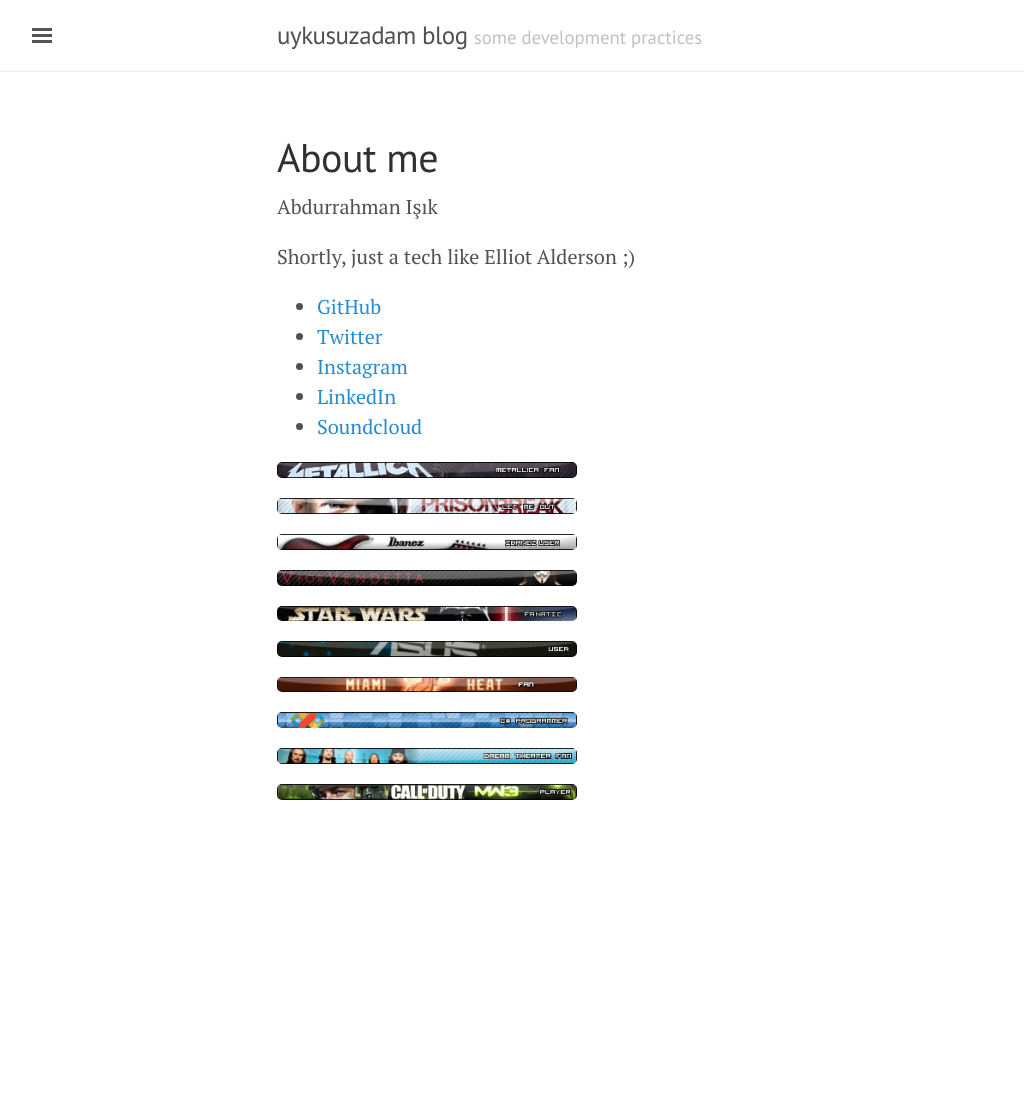
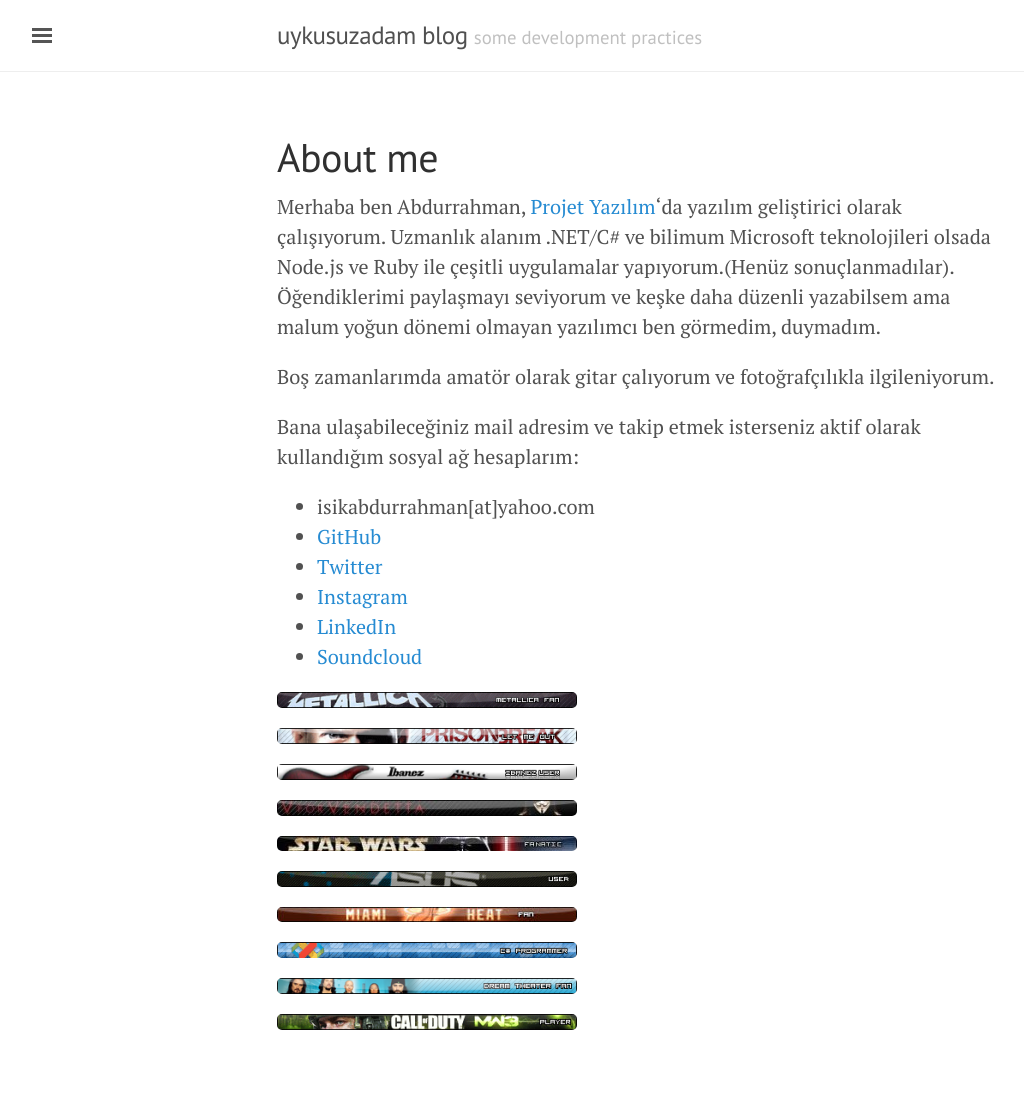
Before and after one commit to abdurrahman/abdurrahman.github.io, a Jekyll site: the page built from about.md, in a window 1280 px wide. Shown: the whole page, without its empty margins (3-1027 px from the left). Built offline with Jekyll 4.4.1, drawn with Linux system fonts in a browser that asks for light colours; before the commit the page ends 900 px from its top, so only the background shows below that.

Commit message:
Update about.md

```diff
--- a/about.md
+++ b/about.md
@@ -3,10 +3,13 @@
 title: About me
 ---
 
-Abdurrahman Işık
+Merhaba ben Abdurrahman, [Projet Yazılım](https://www.projetgrup.com/)'da yazılım geliştirici olarak çalışıyorum. Uzmanlık alanım .NET/C# ve bilimum Microsoft teknolojileri olsada Node.js ve Ruby ile çeşitli uygulamalar yapıyorum.(Henüz sonuçlanmadılar). Öğendiklerimi paylaşmayı seviyorum ve keşke daha düzenli yazabilsem ama malum yoğun dönemi olmayan yazılımcı ben görmedim, duymadım.
 
-Shortly, just a tech like Elliot Alderson ;)
+Boş zamanlarımda amatör olarak gitar çalıyorum ve fotoğrafçılıkla ilgileniyorum.
 
+Bana ulaşabileceğiniz mail adresim ve takip etmek isterseniz aktif olarak kullandığım sosyal ağ hesaplarım:
+
+* isikabdurrahman[at]yahoo.com
 * [GitHub](http://github.com/abdurrahman)
 * [Twitter](https://twitter.com/xJason21)
 * [Instagram](https://instagram.com/xJason21)
```
